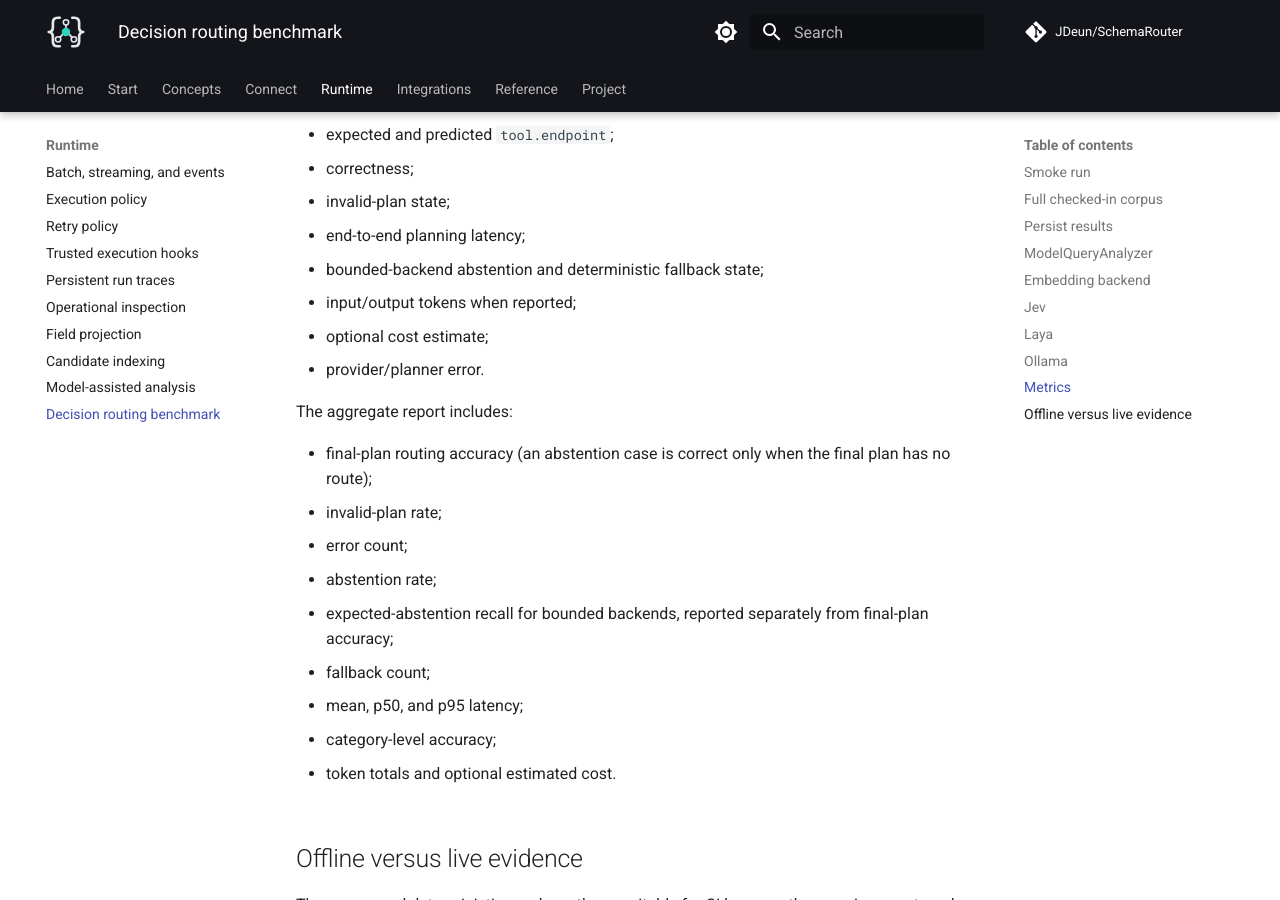
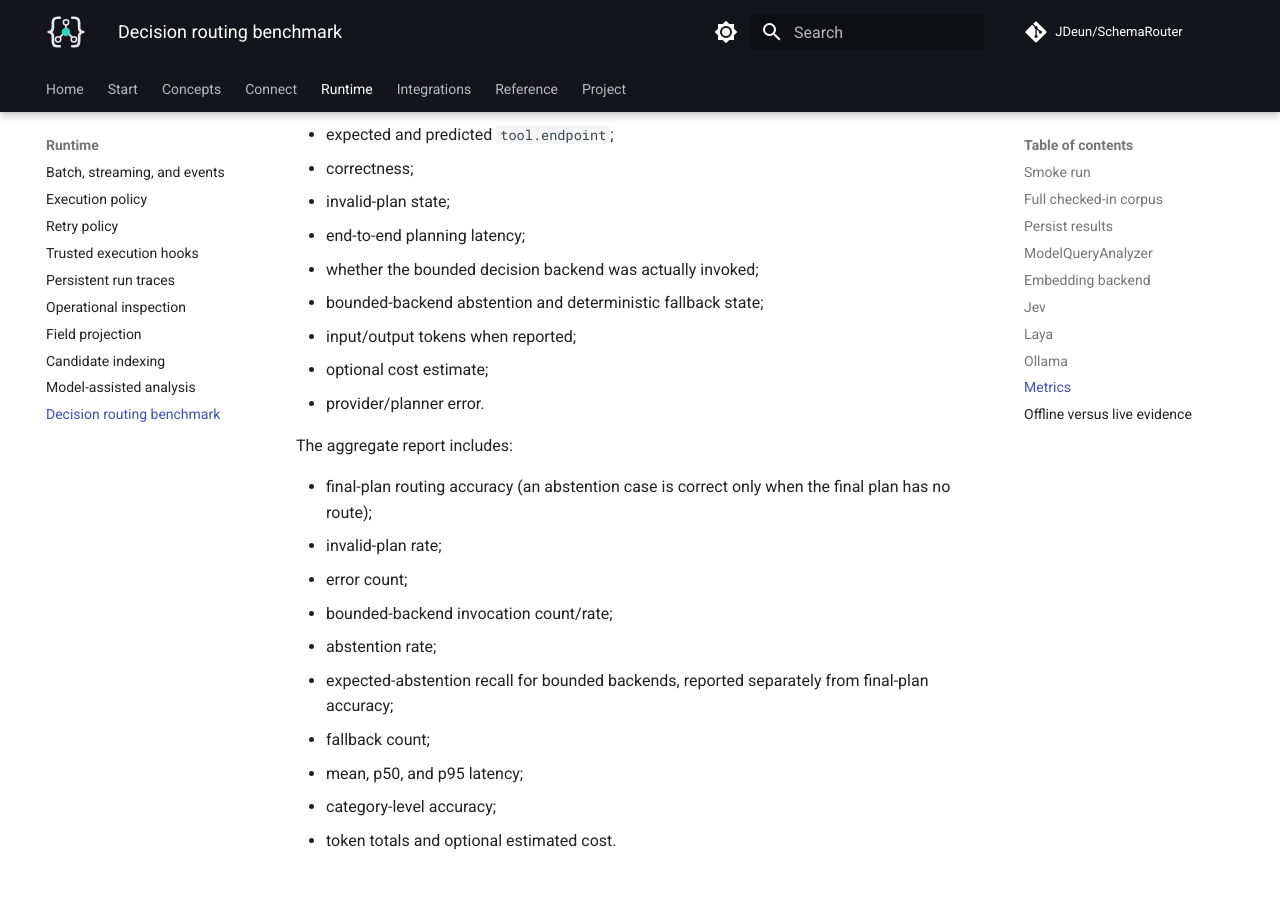
Before and after one commit to JDeun/SchemaRouter, an MkDocs documentation site: the page built from docs/guides/decision-benchmark.md, in a window 1280 px wide and 900 px high, scrolled down 4746 px. Built offline with MkDocs 1.6.1 and Material for MkDocs 9.7.7, drawn with Linux system fonts in a browser that asks for light colours; comment, search, counter and statistics services are not loaded.

Commit message:
docs: document decision backend invocation metrics

```diff
--- a/docs/guides/decision-benchmark.md
+++ b/docs/guides/decision-benchmark.md
@@ -204,6 +204,7 @@ Each row records:
 - correctness;
 - invalid-plan state;
 - end-to-end planning latency;
+- whether the bounded decision backend was actually invoked;
 - bounded-backend abstention and deterministic fallback state;
 - input/output tokens when reported;
 - optional cost estimate;
@@ -214,6 +215,7 @@ The aggregate report includes:
 - final-plan routing accuracy (an abstention case is correct only when the final plan has no route);
 - invalid-plan rate;
 - error count;
+- bounded-backend invocation count/rate;
 - abstention rate;
 - expected-abstention recall for bounded backends, reported separately from final-plan accuracy;
 - fallback count;
```
